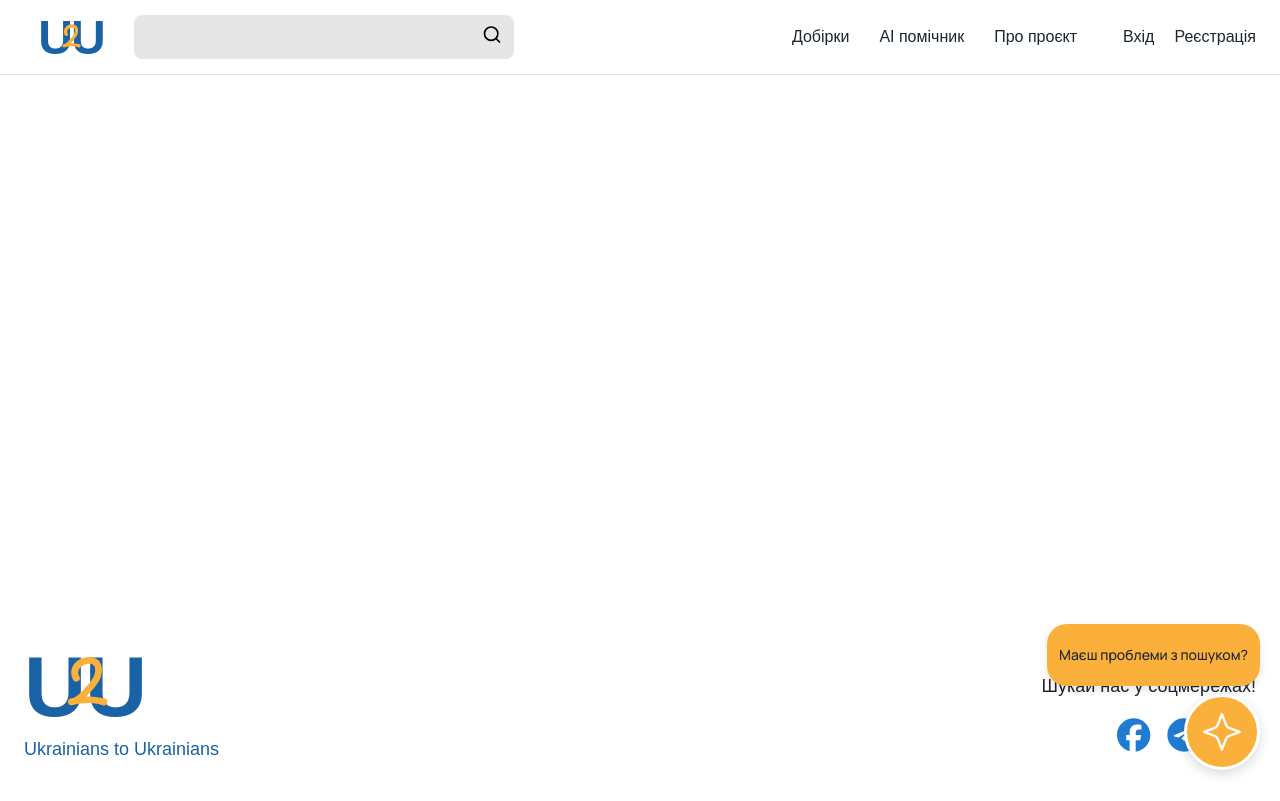
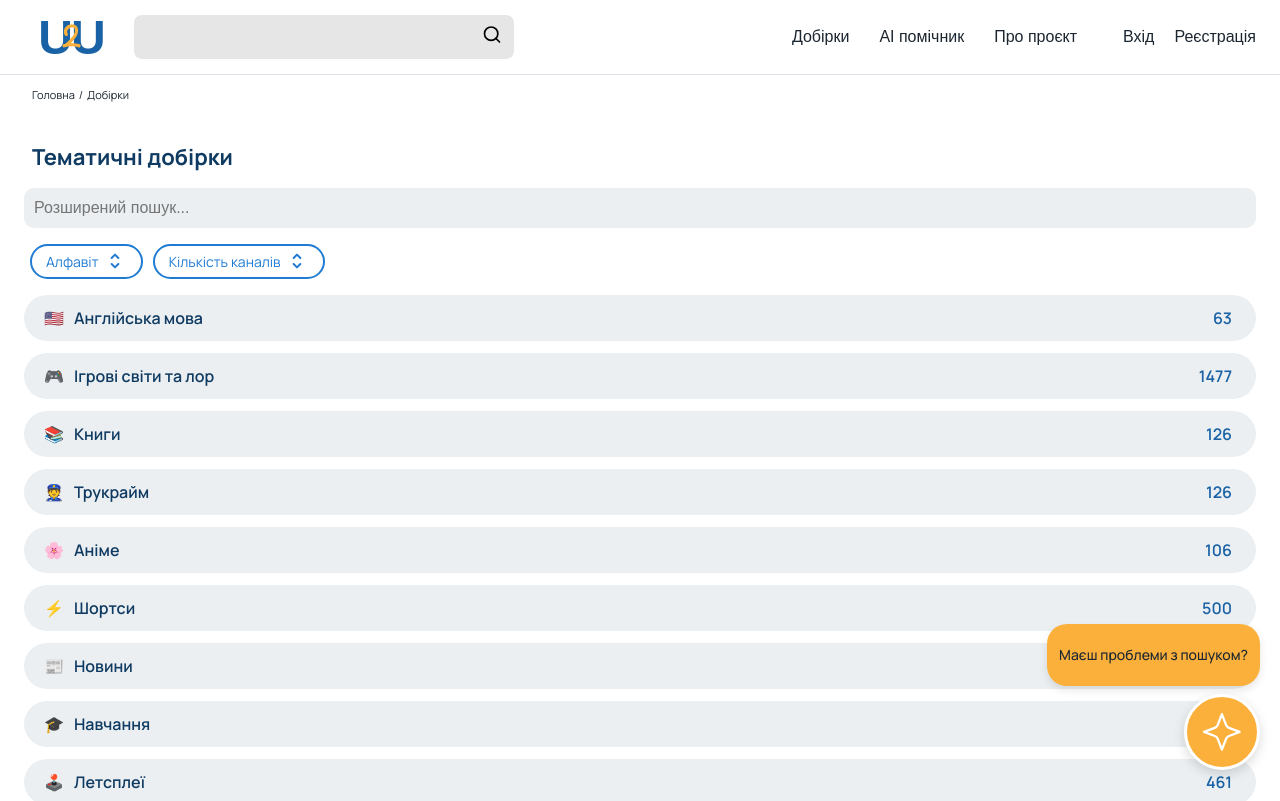
Before and after one commit to Hombosh-dev/U2U, a React (Vite) app: page /compilations in a window 1280 px wide. Shown: the top 801 px of the page. Built offline with nearby package versions, Linux system fonts and the light colour scheme.

Commit message:
minor changes

```diff
--- a/src/App.jsx
+++ b/src/App.jsx
@@ -6,6 +6,8 @@ import Assistant from './components/Assistant/Assistant';
 import Home from './pages/Home/Home';
 import About from './pages/About/About';
 import './App.css';
+
+import Compilations from './pages/Compilations/Compilations';
 
 const App = () => {
   const [isAuth, setIsAuth] = useState(false);
@@ -22,6 +24,7 @@ const App = () => {
         <Routes>
           <Route path="/" element={<Home isAuth={isAuth} setIsAuth={setIsAuth} />} />
           <Route path="/about" element={<About />} />
+          <Route path="/compilations" element={<Compilations />} />
         </Routes>
       </main>
 
--- a/src/components/ChannelCard/ChannelCard.jsx
+++ b/src/components/ChannelCard/ChannelCard.jsx
@@ -1,5 +1,6 @@
 import React from 'react';
 import './ChannelCard.css';
+import youtubeIcon from '../../assets/icons/youtube.svg';
 
 const ChannelCard = ({ channel, hasLink = true }) => {
   if (!channel) return null;
@@ -20,10 +21,7 @@ const ChannelCard = ({ channel, hasLink = true }) => {
           <span className="channel-category">{channel.category}</span>
         </div>
         <div className="youtube-icon">
-          <svg width="32" height="22" viewBox="0 0 32 22" fill="none" xmlns="http://www.w3.org/2000/svg">
-            <rect width="32" height="22" rx="4" fill="#E42E21"/>
-            <path d="M12 16V6L22 11L12 16Z" fill="white"/>
-          </svg>
+          <img src={youtubeIcon} alt="Youtube" />
         </div>
       </div>
 
--- a/src/pages/Compilations/Compilations.jsx
+++ b/src/pages/Compilations/Compilations.jsx
@@ -3,12 +3,7 @@ import { Link } from 'react-router-dom';
 import './Compilations.css';
 import db from '../../../db.json';
 import CategoryPill from '../../components/CategoryPill/CategoryPill';
-
-const ArrowsIcon = () => (
-  <svg width="16" height="16" viewBox="0 0 16 16" fill="none" xmlns="http://www.w3.org/2000/svg">
-    <path d="M4.66699 10.9998L8.00033 14.3332L11.3337 10.9998M4.66699 4.99984L8.00033 1.6665L11.3337 4.99984" stroke="#207CD3" strokeWidth="2" strokeLinecap="round" strokeLinejoin="round"/>
-  </svg>
-);
+import ArrowsIcon from '../../assets/icons/arrows.svg';
 
 const Compilations = () => {
   const { categories } = db;
@@ -30,10 +25,10 @@ const Compilations = () => {
           </div>
           <div className="filter-buttons-placeholder">
             <button className="filter-btn">
-              Алфавіт <ArrowsIcon />
+              Алфавіт <img src={ArrowsIcon} alt="Sort" />
             </button>
             <button className="filter-btn">
-              Кількість каналів <ArrowsIcon />
+              Кількість каналів <img src={ArrowsIcon} alt="Sort" />
             </button>
           </div>
         </div>
--- a/src/pages/Home/Home.jsx
+++ b/src/pages/Home/Home.jsx
@@ -70,7 +70,7 @@ const Home = ({ isAuth, setIsAuth }) => {
       <section className="pills-section">
         <div className="section-header">
           <h2>Тематичні добірки</h2>
-          <Link to="#">переглянути всі</Link>
+          <Link to="compilations">переглянути всі</Link>
         </div>
         <div className="pills-container">
           {categories.map(cat => <CategoryPill key={cat.id} icon={cat.icon} name={cat.name} />)}
```
